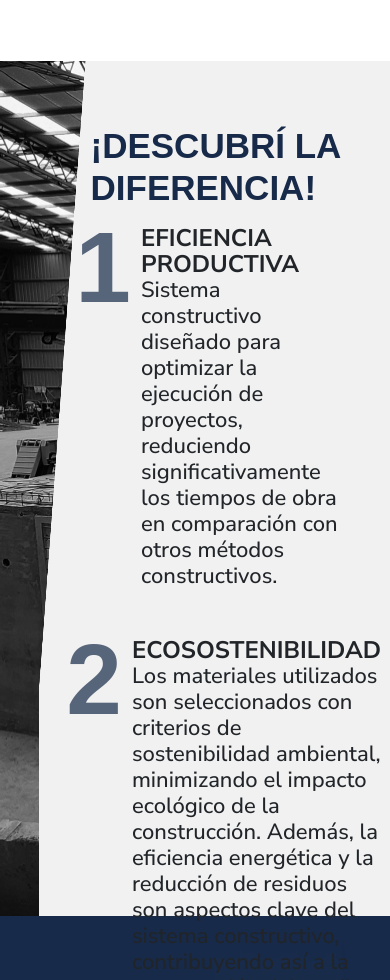
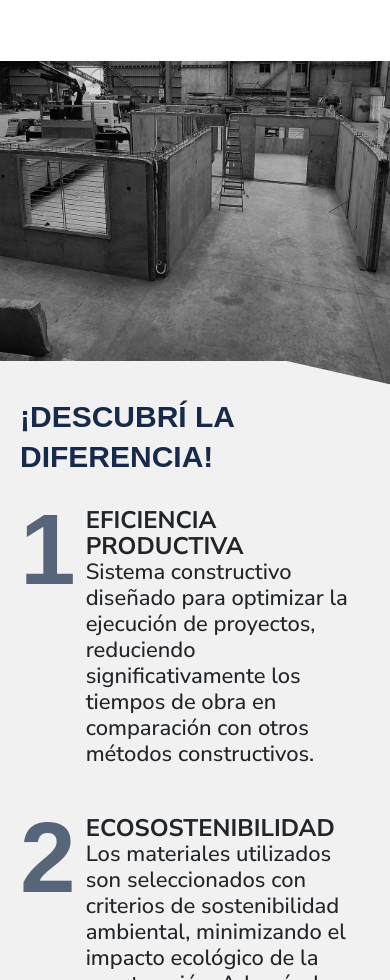
Before and after one commit to facundo1996/amazonia, a React (Create React App) app: page / in a window 390 px wide. Shown: the part 11020-12000 px from the top of the page. Built offline with nearby package versions, Linux system fonts and the light colour scheme; a web font is replaced by a local one.

Commit message:
Differences responsive

```diff
--- a/src/index.css
+++ b/src/index.css
@@ -828,6 +828,10 @@ h4 {
   .text-description{
     padding-right: 0px;
   }
+  /* Differences */
+  .box-differences{
+    padding-bottom: 20px;
+  }
 }
 @media (max-width: 1299.98px) {
   /* NAVBAR */
@@ -836,6 +840,10 @@ h4 {
   }
   .nav-link {
     padding: 0px 10px !important;
+  }
+  /* Differences */
+  .differences-container{
+    height: auto;
   }
 }
 @media (max-width: 1199.98px) {
@@ -942,6 +950,43 @@ h4 {
     margin: 65px auto;
     padding: 0px 20px;
   }
+  /* Differences */
+  .differences-container {
+    width: 100%;
+    background-image: url(/public/images/descubri-mobile.png);
+    background-size: contain;
+    background-position: top center;
+    background-repeat: no-repeat;
+    padding-top: 300px;
+}
+.box-differences{
+  padding: 20px 20px 20px 20px!important;
+  background-image: url(/public/images/fondo-descubri-mobile.png);
+  background-repeat: no-repeat
+}
+.p-title{
+  padding-left: 0;
+  width: 450px;
+  font-size: 65px;
+  line-height: 65px;
+  margin-bottom: 30px!important;
+}
+.p-box-1 {
+  padding-left: 0;
+}
+
+.p-box-2 {
+  padding-left: 0;
+}
+
+.p-box-3 {
+  padding-left: 0;
+}
+
+.p-box-4 {
+  padding-left: 0;
+}
+
 }
 @media (max-width: 767.98px) {
   .construction-system-container{
@@ -1059,4 +1104,10 @@ h4 {
   .title-mission{
     width: 100%;
   }
+  /* Differences */
+  .p-title{
+    width: auto;
+    font-size: 30px;
+    line-height: 40px;
+  }
 }
```
Also changed, not shown: public/images/descubri-mobile.png (added), public/images/fondo-descubri-mobile.png (added).
